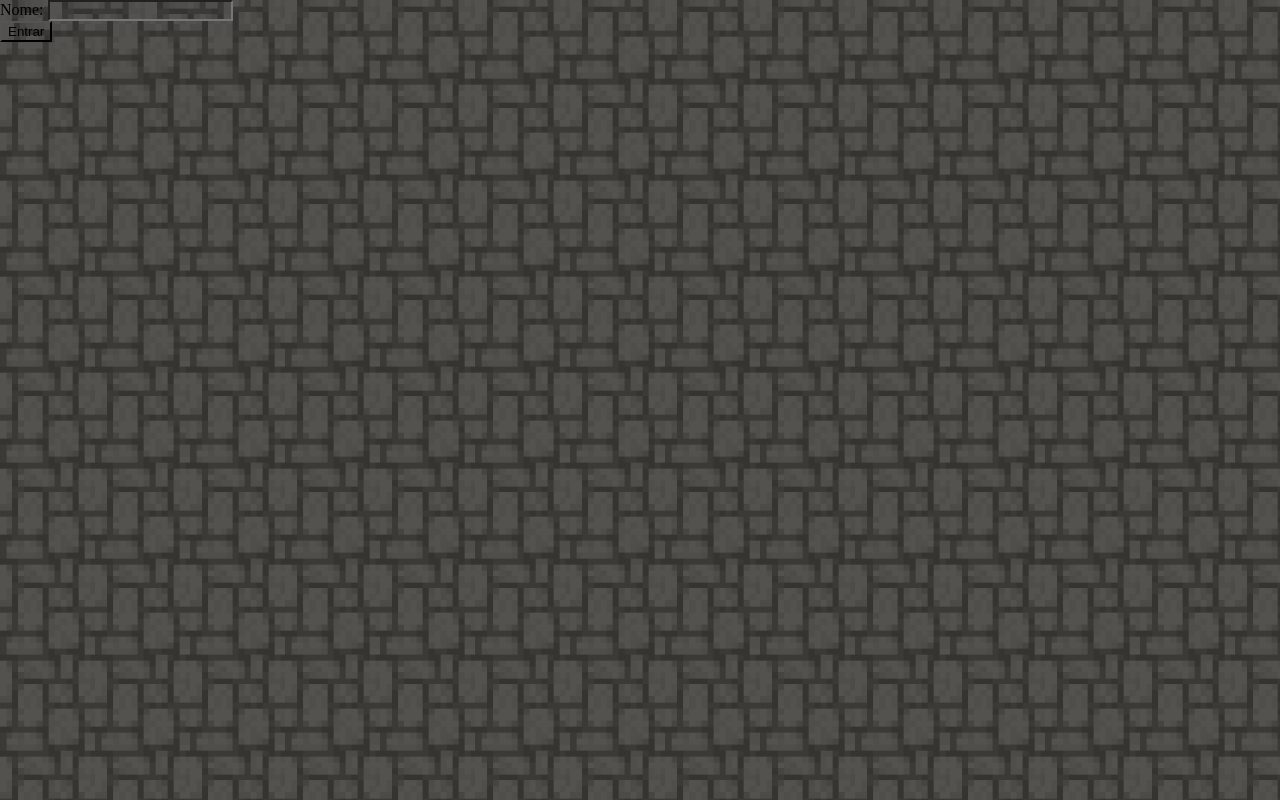
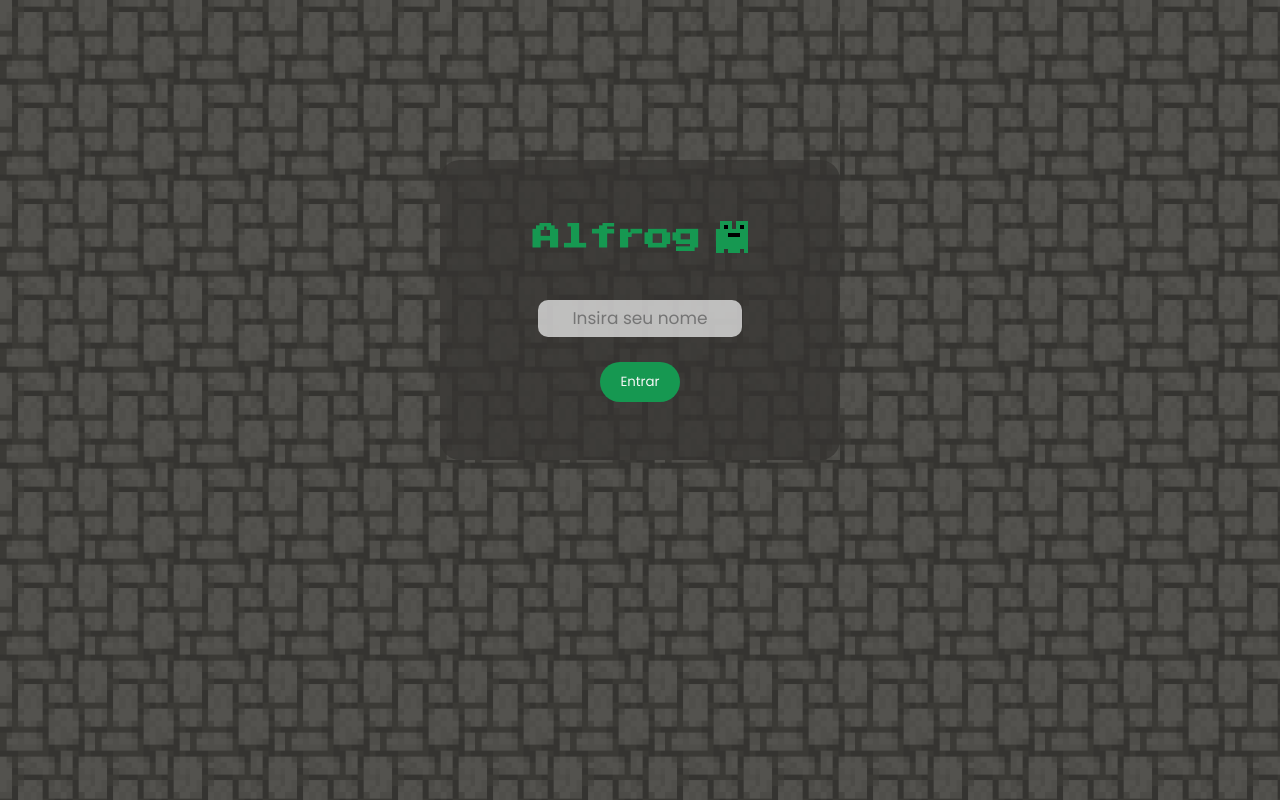
Before and after one commit to Layssaa/new-game, a website built with webpack: page public/index.html in a window 1280 px wide. Built offline with nearby package versions, Linux system fonts and the light colour scheme.

Commit message:
Adicionando design no login (#25)
* Adicionando design no login

* Adicionando som de finalização

```diff
--- a/public/index.html
+++ b/public/index.html
@@ -4,6 +4,10 @@
     <meta charset="UTF-8" />
     <meta http-equiv="X-UA-Compatible" content="IE=edge" />
     <meta name="viewport" content="width=device-width, initial-scale=1.0" />
+    <link rel="preconnect" href="https://fonts.googleapis.com">
+    <link rel="preconnect" href="https://fonts.gstatic.com" crossorigin>
+    <link href="https://fonts.googleapis.com/css2?family=Press+Start+2P&display=swap" rel="stylesheet">
+    <link href="https://fonts.googleapis.com/css2?family=Poppins&display=swap" rel="stylesheet">
     <title>Maze</title>
   </head>
   <body>
--- a/public/src/scripts/classes/MazeRenderizer.js
+++ b/public/src/scripts/classes/MazeRenderizer.js
@@ -15,6 +15,7 @@ export class Game {
     this.sapinho = new Image();
     this.fundo = new Audio('https://img.pikbest.com/houzi/audio/original/2020/09/28/e9d3a31f126f972f5217e905ac95c919.mp3');
     this.alfrog = new Audio('https://audio-previews.elements.envatousercontent.com/files/294506401/preview.mp3?response-content-disposition=attachment%3B+filename%3D%225EK8XSM-vibrant-game-frog-item.mp3%22')
+    this.finishGame = new Audio('https://pic.pikbest.com/00/50/03/534888piCVWT.mp3')
   }
 
   renderizeMaze() {
@@ -172,7 +173,7 @@ export class Game {
       y: this.starts[this.startRandom].y + (this.tileSize / 2 - this.tileSize / 4),
       width: 32,
       height: 32,
-      speed: 10,
+      speed: 5,
       srcX: 0,
       srcY: 0,
     };
@@ -260,8 +261,9 @@ export class Game {
   keyBlocker() {
     window.removeEventListener("keyup", this.keyUpHandler);
     window.removeEventListener("keydown", this.keyDownHandler);
+    this.finishGame.play();
+    console.log("ganhouu");
     this.endGame();
-    alert("aeeeeeeeee");
   }
 
   setWinner(winnerPlayer){
--- a/public/src/scripts/html-content/enter-form.js
+++ b/public/src/scripts/html-content/enter-form.js
@@ -1,10 +1,17 @@
 const enterForm = `
-<form id="enter-form">
-<label for="nickname">Nome:</label>
-<input type="text" id="nickname" maxlength="32" /><br />
-<button type="button" id="enter-button">Entrar</button><br />
-<div id="feedback-message"></div>
-</form>
+<div class='login-container'>
+    <div class='title'>
+        <h1>Alfrog</h1>
+        <div class='sapin'></div>
+    </div>
+    <form id="enter-form">
+        <div>
+            <input placeholder="Insira seu nome" type="text" id="nickname" maxlength="32" />
+        </div>
+        <button type="button" id="enter-button">Entrar</button><br />
+        <div id="feedback-message"></div>
+    </form>
+</div>
 `;
 
 export default enterForm;
--- a/public/src/scripts/html-content/maze.js
+++ b/public/src/scripts/html-content/maze.js
@@ -1,10 +1,10 @@
 const maze = `
-<div><button class="buttonLogout" type="button" id="exit-button">Sair</button></div>
+<div class='exit-button'><button class="buttonLogout" type="button" id="exit-button">Sair</button></div>
 <canvas
 id="board"
 width="1514"
 height="709"
-style="color: white; background: #353535; border: solid"
+style="color: white; background: #353535;"
 ></canvas><br />
 
 `;
--- a/public/src/styles/style.css
+++ b/public/src/styles/style.css
@@ -1,14 +1,80 @@
 *,
 html,
 body {
-  background-image: url('../../../public/images/chaozin.png');
   background-repeat: repeat;
   overflow: hidden;
+  background: transparent;
 }
 
 body {
+  background-image: url('../../../public/images/chaozin.png');
   margin: 0;
   padding: 0;
+  display: flex;
+  justify-content: center;
+}
+
+#root{
+  background-image: url('../../../public/images/chaozin.png');
+}
+
+.login-container{
+  width: 400px;
+  height: 300px;
+  background-color: rgba(53, 52, 49, 0.7);
+  border-radius: 20px;
+  display: flex;
+  justify-content: center;
+  align-items: center;
+  flex-direction: column;
+  color: #169851;
+  font-family: 'Press Start 2P', cursive;
+  font-size: 14px;
+  margin-top: 40%;
+}
+
+.title{
+  display: flex;
+  align-items: center;
+  margin-bottom: 30px;
+}
+
+.sapin{
+  width: 32px;
+  height: 32px;
+  background-image: url('../../images/sapao.gif');
+  margin-left: 15px;
+}
+
+#enter-form{
+  display: flex;
+  flex-direction: column;
+  align-items: center;
+}
+
+#nickname{
+  outline: none;
+  height: 35px;
+  width: 200px;
+  background-color: rgba(247, 247, 247, 0.7);
+  color: rgba(22, 152, 81, 1);
+  border: none;
+  border-radius: 10px;
+  text-align: center;
+  font-size: 17px;
+  font-family: 'Poppins', sans-serif;
+  margin-bottom: 10px;
+}
+
+#enter-button{
+  margin-top: 15px;
+  height: 40px;
+  width: 80px;
+  border-radius: 20px;
+  background-color: rgba(22, 152, 81, 1);
+  border: none;
+  color: #f7f7f7;
+  font-family: 'Poppins', sans-serif;
 }
 
 .buttonLogout {
@@ -22,3 +88,11 @@ body {
   margin: 4px 2px;
   cursor: pointer;
 }
+
+.exit-button{
+  background: transparent;
+}
+
+#exit-button{
+  position: absolute;
+}
```
Also changed, not shown: public/images/sapao.gif (added).
